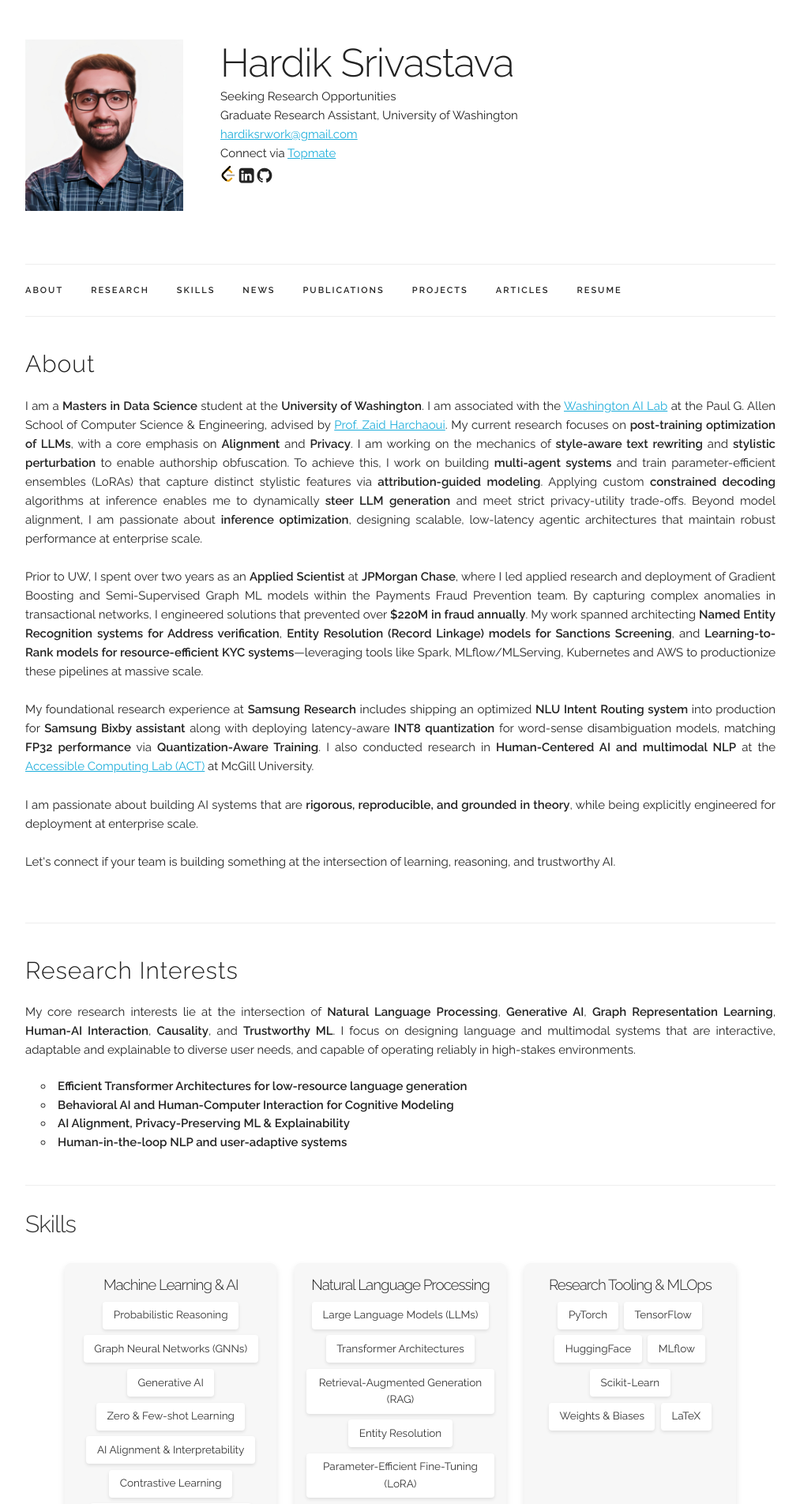
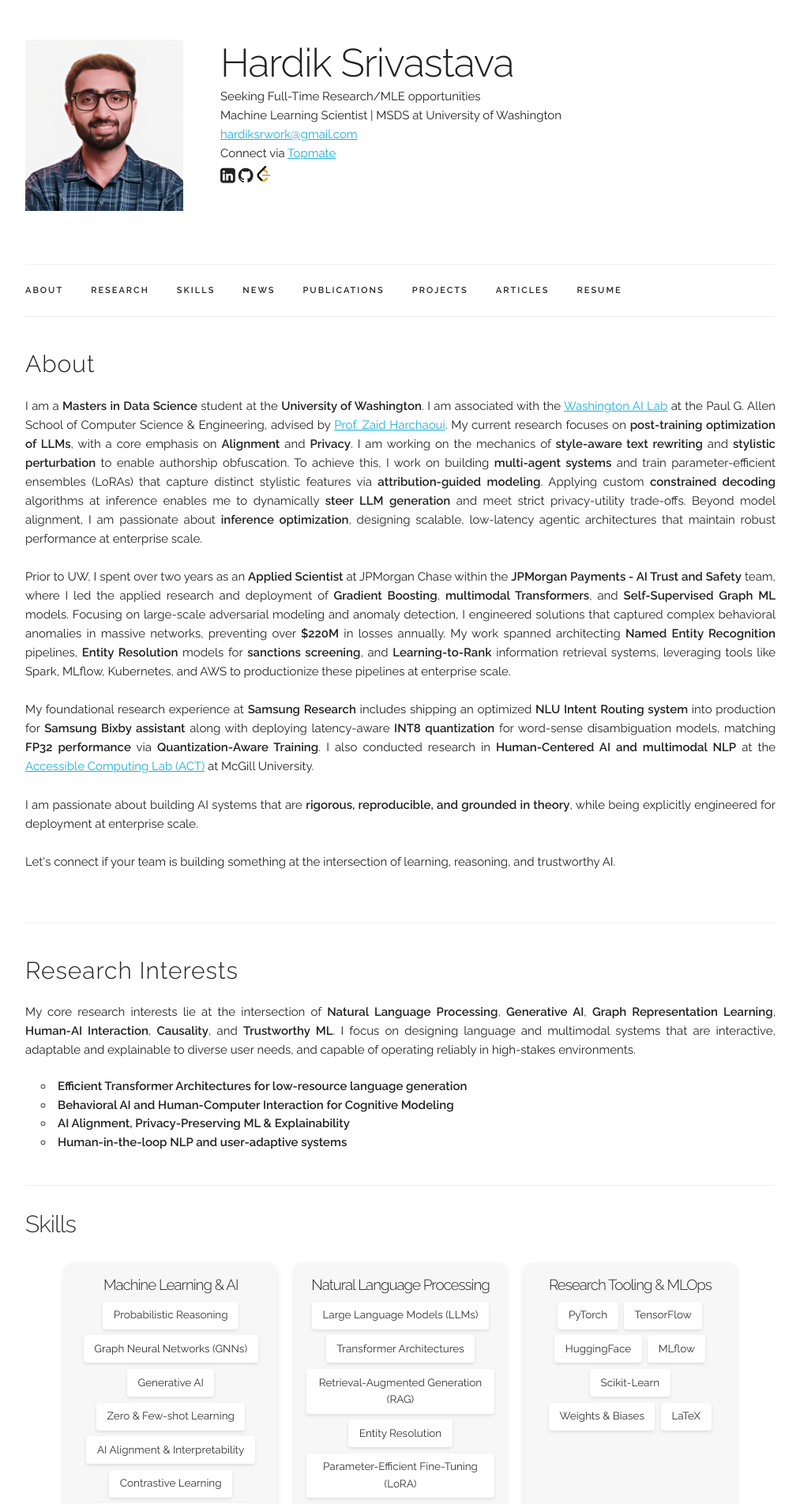
Before and after one commit to thisishardik/thisishardik.github.io, a Jekyll site: the page built from index.html, in a window 1280 px wide. Shown: the top 1904 px of the page at 79% size, without its empty margins (133-1146 px from the left). Built offline with Jekyll 4.4.1, drawn with Linux system fonts in a browser that asks for light colours; a style sheet for code colours, icons or effects is not loaded; some of the changed text lies outside the part shown.

Commit message:
feat: update experience, publications, and personal information

```diff
--- a/_data/main_info.yaml
+++ b/_data/main_info.yaml
@@ -1,7 +1,7 @@
 formalname: "Hardik Srivastava"
 name: "Hardik Srivastava"
-title: "Seeking Research Opportunities"
-subtitle: "Graduate Research Assistant, University of Washington"
+title: "Seeking Full-Time Research/MLE opportunities"
+subtitle: "Machine Learning Scientist | MSDS at University of Washington"
 email: "<a href='mailto:hardiksrwork@gmail.com'>hardiksrwork@gmail.com</a>"
 profile_pic: "/assets/profile-pic.jpg"
 linkedin: "https://www.linkedin.com/in/hardiksrivastava/"
--- a/_data/publications.yaml
+++ b/_data/publications.yaml
@@ -2,7 +2,7 @@
   - title: "Multi-Modal Sentiment Analysis Using Text and Audio for Customer Support Centers"
     authors: "<u><b>Hardik Srivastava</b></u>, Sneha Sunil, K. Shantha Kumari, P. Kanmani"
     year: 2023
-    venue: "ICACTCE: International Conference on Advances in Communication Technology and Computer Engineering (Springer)"
+    venue: "ICACTCE: International Conference on Advances in Communication Technology and Computer Engineering (Springer Nature)"
     impact: "Proposed <b>CM-BERT</b>, a novel multimodal sentiment analysis model that fuses textual and audio features to robustly capture customer sentiment"
     paper_pdf: "/assets/publications/MMSA_Paper_Springer_Nature_10_Final.pdf"
     code: "https://github.com/thisishardik/cmbert-sentiment-analysis"
--- a/_layouts/default.html
+++ b/_layouts/default.html
@@ -86,22 +86,18 @@
             <p>{{ site.data.main_info.email }}</p>
             <p>Connect via <a href="https://topmate.io/hardiksrivastava">Topmate</a></p>
             <p>
+              <span onclick="window.open('{{ site.data.main_info.linkedin }}')" style="cursor: pointer">
+                <i class="fa fa-linkedin-square" aria-hidden="true"></i>
+              </span>
+              <span onclick="window.open('{{ site.data.main_info.github }}')" style="cursor: pointer">
+                <i class="fa fa-github" aria-hidden="true"></i>
+              </span>
+              <span onclick="window.open('{{ site.data.main_info.google_scholar }}')" style="cursor: pointer">
+                <i class="ai ai-google-scholar ai-lg" aria-hidden="true"></i>
+              </span>
               <span onclick="window.open('{{ site.data.main_info.leetcode }}')" style="cursor: pointer">
                 <img src="assets/imgs/leetcode.svg" alt="LeetCode" style="width: 20px; height: 20px;">
               </span>
-
-              <span onclick="window.open('{{ site.data.main_info.linkedin }}')" style="cursor: pointer">
-                <i class="fa fa-linkedin-square" aria-hidden="true"></i>
-              </span>
-
-              <span onclick="window.open('{{ site.data.main_info.github }}')" style="cursor: pointer">
-                <i class="fa fa-github" aria-hidden="true"></i>
-              </span>
-
-              <span onclick="window.open('{{ site.data.main_info.google_scholar }}')" style="cursor: pointer">
-                <i class="ai ai-google-scholar ai-lg" aria-hidden="true"></i>
-              </span>
-
               <span onclick="window.open('{{ site.data.main_info.researchgate }}')" style="cursor: pointer">
                 <i class="ai ai-researchgate-square ai-lg" aria-hidden="true"></i>
               </span>
--- a/index.html
+++ b/index.html
@@ -9,7 +9,7 @@
   <p align="justify">
     I am a <b>Masters in Data Science</b> student at the <b>University of Washington</b>. I am associated with the <a href="https://wail.uw.edu", target="_blank">Washington AI Lab</a> at the Paul G. Allen School of Computer Science & Engineering, advised by <a href="https://sites.google.com/uw.edu/zaid-harchaoui/", target="_blank">Prof. Zaid Harchaoui</a>. My current research focuses on <b>post-training optimization of LLMs</b>, with a core emphasis on <b>Alignment</b> and <b>Privacy</b>. I am working on the mechanics of <b>style-aware text rewriting</b> and <b>stylistic perturbation</b> to enable authorship obfuscation. To achieve this, I work on building <b>multi-agent systems</b> and train parameter-efficient ensembles (LoRAs) that capture distinct stylistic features via <b>attribution-guided modeling</b>. Applying custom <b>constrained decoding</b> algorithms at inference enables me to dynamically <b>steer LLM generation</b> and meet strict privacy-utility trade-offs. Beyond model alignment, I am passionate about <b>inference optimization</b>, designing scalable, low-latency agentic architectures that maintain robust performance at enterprise scale.
     <br><br>
-    Prior to UW, I spent over two years as an <b>Applied Scientist</b> at <b>JPMorgan Chase</b>, where I led applied research and deployment of Gradient Boosting and Semi-Supervised Graph ML models within the Payments Fraud Prevention team. By capturing complex anomalies in transactional networks, I engineered solutions that prevented over <b>$220M in fraud annually</b>. My work spanned architecting <b>Named Entity Recognition systems for Address verification</b>, <b>Entity Resolution (Record Linkage) models for Sanctions Screening</b>, and <b>Learning-to-Rank models for resource-efficient KYC systems</b>—leveraging tools like Spark, MLflow/MLServing, Kubernetes and AWS to productionize these pipelines at massive scale.
+    Prior to UW, I spent over two years as an <strong>Applied Scientist</strong> at JPMorgan Chase within the <strong>JPMorgan Payments - AI Trust and Safety</strong> team, where I led the applied research and deployment of <strong>Gradient Boosting</strong>, <strong>multimodal Transformers</strong>, and <strong>Self-Supervised Graph ML</strong> models. Focusing on large-scale adversarial modeling and anomaly detection, I engineered solutions that captured complex behavioral anomalies in massive networks, preventing over <strong>$220M</strong> in losses annually. My work spanned architecting <strong>Named Entity Recognition</strong> pipelines, <strong>Entity Resolution</strong> models for <strong>sanctions screening</strong>, and <strong>Learning-to-Rank</strong> information retrieval systems, leveraging tools like Spark, MLflow, Kubernetes, and AWS to productionize these pipelines at enterprise scale.
     <br><br>
     My foundational research experience at <b>Samsung Research</b> includes shipping an optimized <b>NLU Intent Routing system</b> into production for <b>Samsung Bixby assistant</b> along with deploying latency-aware <b>INT8 quantization</b> for word-sense disambiguation models, matching <b>FP32 performance</b> via <b>Quantization-Aware Training</b>. I also conducted research in <b>Human-Centered AI and multimodal NLP</b> at the <a href="https://act-lab.github.io/index.html#header" target="_blank">Accessible Computing Lab (ACT)</a> at McGill University.
   </p>
```
Also changed, not shown: _data/experience.yaml (+11 -5 lines), 2 other files.
